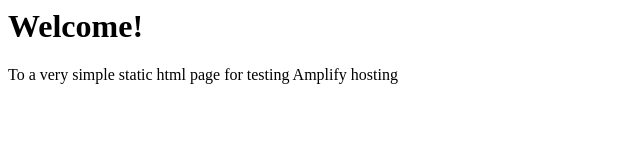
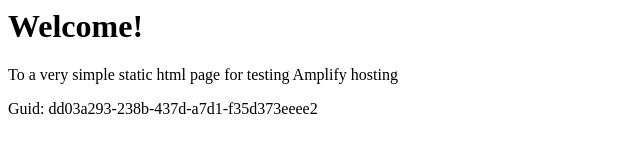
Before and after one commit to aws-aemilia-iad/Github-PR-Commit-Integration-Test-DoNotTouch-Gith-P5X5MO5I-v1-prod-us-east-1, a website: page src/index.html in a window 1280 px wide. Shown: the whole page, without its empty margins (0-640 px from the left). Drawn offline with Linux system fonts and the light colour scheme.

Commit message:
commit from integ tests

```diff
--- a/src/index.html
+++ b/src/index.html
@@ -1,3 +1,5 @@
+
+
 <html lang="en">
 
 <head>
@@ -10,6 +12,6 @@
 <body>
     <h1>Welcome!</h1>
     <p>To a very simple static html page for testing Amplify hosting</p>
-</body>
+    <p>Guid: dd03a293-238b-437d-a7d1-f35d373eeee2</p></body>
 
 </html>
```
